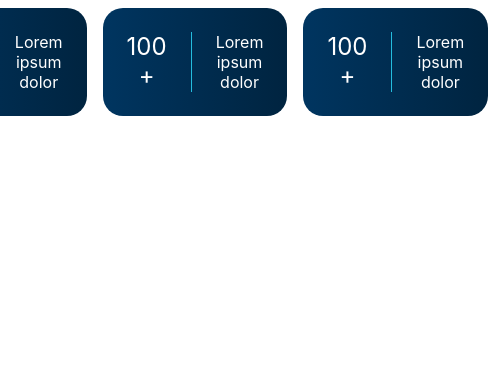
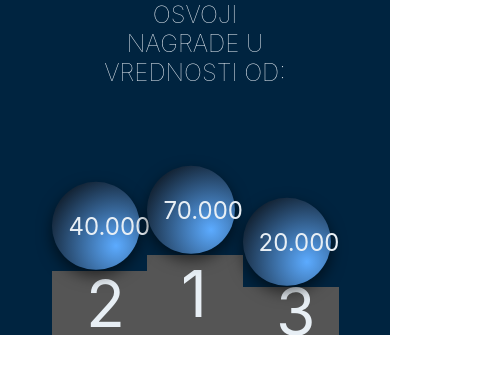
Before and after one commit to IlijaTrifke/fon_hakaton23, a React (Create React App) app: page / in a window 390 px wide. Shown: the top 374 px of the page, 488 px wide, since content can reach past the window. Built offline with nearby package versions, Linux system fonts and the light colour scheme; the HTML template or start-up script is replaced by a standard one.

Commit message:
osnovni izgled i responzivnost

```diff
--- a/src/Home.js
+++ b/src/Home.js
@@ -2,9 +2,10 @@ import React from "react";
 import Agenda from "./components/agenda/Agenda";
 import Statistika from "./components/statistika/Statistika";
 import Pocetna from "./components/pocetna/Pocetna";
+import Nagrade from "./components/nagrade/Nagrade";
 
 const Home = () => {
-  return <Statistika />;
+  return <Nagrade />;
 };
 
 export default Home;
--- /dev/null
+++ b/src/components/nagrade/Nagrade.jsx
@@ -0,0 +1,43 @@
+import React from "react";
+import CountUp from "react-countup";
+import "./nagrade.scss";
+
+const Nagrade = () => {
+  return (
+    <div class="ng-nagrade">
+      <div class="ng-text">
+        <h1>OSVOJI NAGRADE U VREDNOSTI OD:</h1>
+      </div>
+      <div class="ng-stands">
+        <div class="ng-pole">
+          <div class="ng-circle">
+            <p class="ng-circletext">40.000</p>
+          </div>
+          <div class="ng-rectangle2">
+            <p class="ng-rectangletext">2</p>
+          </div>
+        </div>
+
+        <div class="ng-pole">
+          <div class="ng-circle">
+            <p class="ng-circletext">70.000</p>
+          </div>
+          <div class="ng-rectangle1">
+            <p class="ng-rectangletext">1</p>
+          </div>
+        </div>
+
+        <div class="ng-pole">
+          <div class="ng-circle">
+            <p class="ng-circletext">20.000</p>
+          </div>
+          <div class="ng-rectangle3">
+            <p class="ng-rectangletext">3</p>
+          </div>
+        </div>
+      </div>
+    </div>
+  );
+};
+
+export default Nagrade;
--- /dev/null
+++ b/src/components/nagrade/nagrade.scss
@@ -0,0 +1,193 @@
+@import "../../global.scss";
+
+* {
+  box-sizing: border-box;
+  margin: 0;
+  padding: 0;
+}
+
+.ng-nagrade {
+  background-color: $tamnoPlava;
+  display: flex;
+  align-items: center;
+  justify-content: space-evenly;
+  gap: 0;
+}
+
+.ng-text h1 {
+  font-size: 3rem;
+  font-weight: lighter;
+  text-transform: uppercase;
+  color: $bela;
+}
+@keyframes float {
+  0% {
+    box-shadow: 0 5px 15px 0px rgba(0, 0, 0, 0.6);
+    transform: translatey(0px);
+  }
+  50% {
+    box-shadow: 0 25px 15px 0px rgba(0, 0, 0, 0.2);
+    transform: translatey(-20px);
+  }
+  100% {
+    box-shadow: 0 5px 15px 0px rgba(0, 0, 0, 0.6);
+    transform: translatey(0px);
+  }
+}
+
+.ng-rectangle2 {
+  height: 8rem;
+  width: 15rem;
+  display: flex;
+  align-items: center;
+  background-color: #555;
+}
+.ng-rectangle1 {
+  height: 10rem;
+  width: 15rem;
+  display: flex;
+  background-color: #555;
+}
+
+.ng-rectangle1 .ng-rectangletext {
+  padding-top: 10%;
+}
+.ng-rectangle3 {
+  height: 6rem;
+  width: 15rem;
+  display: flex;
+  align-items: center;
+  background-color: #555;
+}
+
+.ng-rectangletext {
+  display: flex;
+  padding-left: 35%;
+  font-size: 4rem;
+  color: $bela;
+}
+
+.ng-text {
+  display: flex;
+  justify-content: center;
+  align-items: center;
+  max-width: 50%;
+}
+
+.ng-stands {
+  padding-top: 5rem;
+  padding-left: 2rem;
+  display: flex;
+  justify-content: center;
+  align-items: flex-end;
+  max-width: 50%;
+  overflow: hidden;
+}
+
+.ng-circle {
+  display: flex;
+  align-items: center;
+  background: black;
+  border-radius: 100%;
+  height: 12rem;
+  width: 12rem;
+  margin: 0;
+  background: radial-gradient(circle at 4rem 4rem, #5cabff, #000);
+  animation: float 6s ease-in-out infinite;
+}
+
+.ng-circletext {
+  display: flex;
+  text-align: center;
+  padding: 1rem;
+  font-size: 3rem;
+  color: $bela;
+}
+
+.ng-pole {
+  max-width: 33%;
+}
+@media (max-width: 1100px) {
+  .ng-text h1 {
+    font-size: 2rem;
+  }
+
+  .ng-circle {
+    width: 7rem;
+    height: 7rem;
+  }
+
+  .ng-circletext {
+    font-size: 2rem;
+  }
+
+  .ng-rectangle1 {
+    width: 7.5rem;
+    height: 5rem;
+  }
+  .ng-rectangle2 {
+    width: 7.5rem;
+    height: 4rem;
+  }
+  .ng-rectangle3 {
+    width: 7.5rem;
+    height: 3rem;
+  }
+
+  .ng-rectangle1 .ng-rectangletext {
+    padding-top: 0;
+  }
+}
+@media (max-width: 680px) {
+  .ng-nagrade {
+    flex-direction: column;
+
+    .ng-text h1 {
+      font-size: 1.5rem;
+    }
+  }
+  .ng-stands {
+    max-width: 100%;
+    padding-left: 1rem;
+    padding-right: 1rem;
+  }
+
+  .ng-rectangle1 {
+    width: 6rem;
+    height: 5rem;
+  }
+  .ng-rectangle2 {
+    width: 6rem;
+    height: 4rem;
+  }
+  .ng-rectangle3 {
+    width: 6rem;
+    height: 3rem;
+  }
+  .ng-rectangle1 .ng-rectangletext {
+    padding-top: 0;
+  }
+}
+
+@media (max-width: 425px) {
+  .ng-nagrade {
+    flex-direction: column;
+  }
+  .ng-stands {
+    max-width: 100%;
+    padding-left: 1rem;
+    padding-right: 1rem;
+  }
+  .ng-text h1 {
+    font-size: 1.5rem;
+  }
+
+  .ng-circle {
+    width: 5.5rem;
+    height: 5.5rem;
+  }
+
+  .ng-circletext {
+    font-size: 1.5rem;
+  }
+}
```
